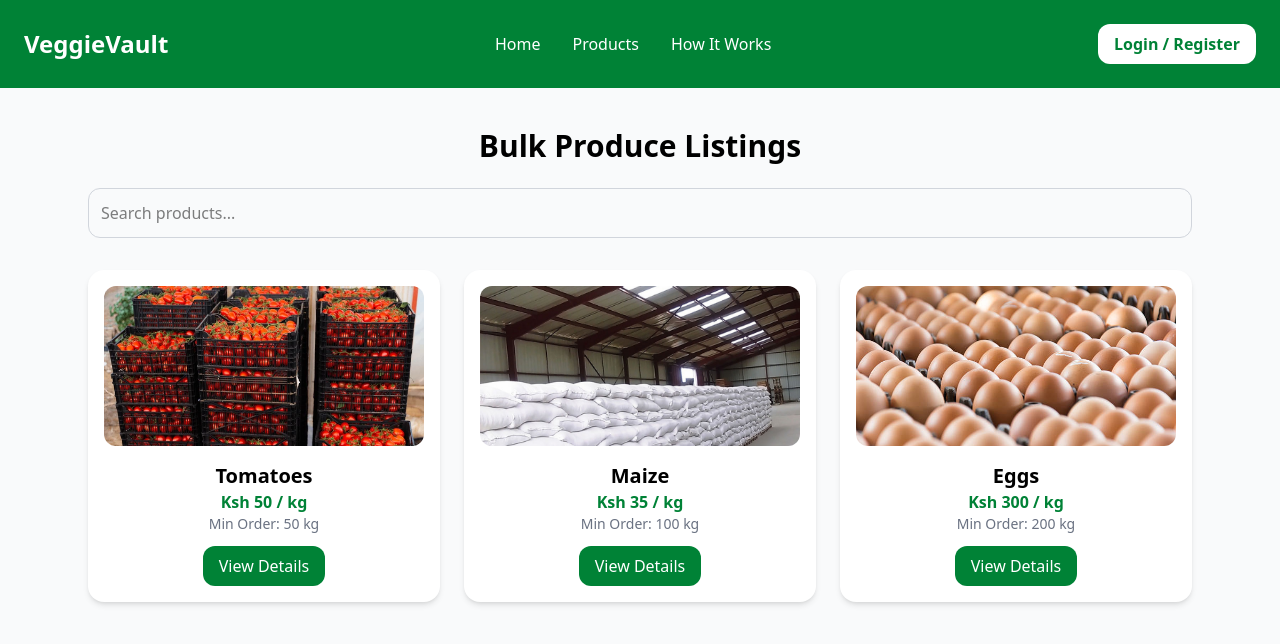
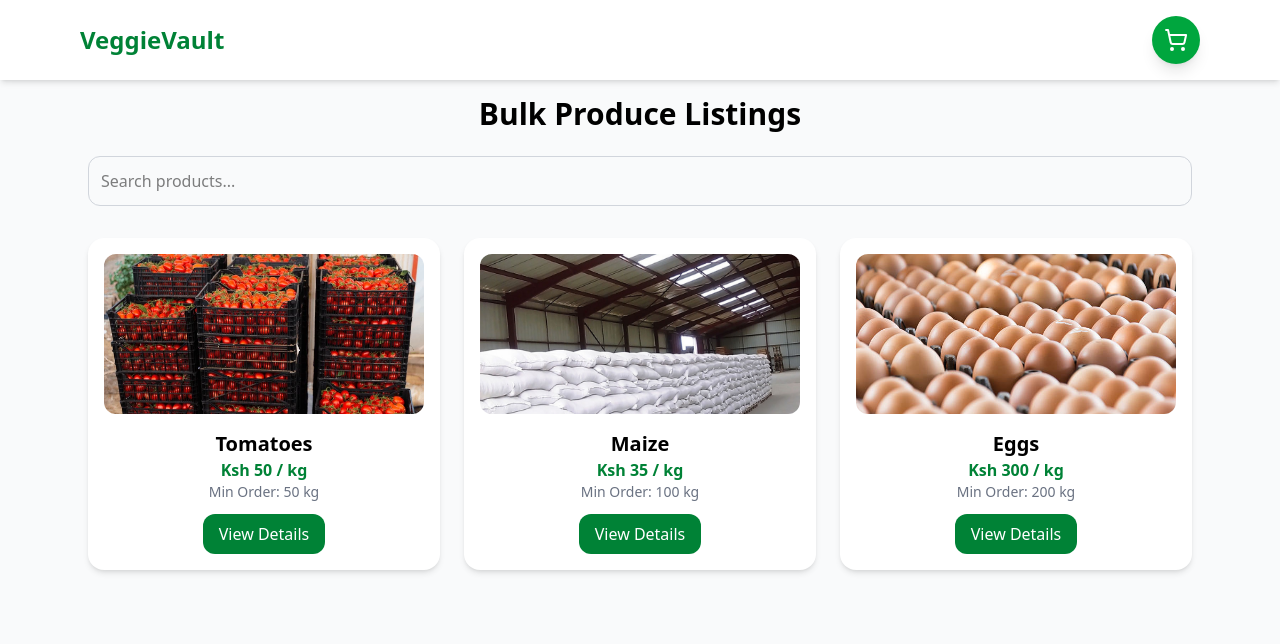
Before and after one commit to Nevv254/Veggie_Vault, a React (Vite) app: page /products in a window 1280 px wide. Shown: the top 644 px of the page. Built offline with nearby package versions, Linux system fonts and the light colour scheme.

Commit message:
install lucide react for mini side-bar

```diff
--- a/package.json
+++ b/package.json
@@ -12,6 +12,7 @@
   "dependencies": {
     "@tailwindcss/vite": "^4.1.12",
     "framer-motion": "^12.23.12",
+    "lucide-react": "^0.541.0",
     "react": "^19.1.1",
     "react-dom": "^19.1.1",
     "react-router-dom": "^7.8.2"
--- /dev/null
+++ b/src/components/MiniCart.jsx
@@ -0,0 +1,70 @@
+import { motion, AnimatePresence } from "framer-motion";
+import { X } from "lucide-react";
+
+export default function MiniCart({ isOpen, onClose, cart, onRemove }) {
+  return (
+    <AnimatePresence>
+      {isOpen && (
+        <>
+          {/* Background Overlay */}
+          <motion.div
+            className="fixed inset-0 bg-black/40 z-40"
+            initial={{ opacity: 0 }}
+            animate={{ opacity: 1 }}
+            exit={{ opacity: 0 }}
+            onClick={onClose}
+          />
+
+          {/* Sidebar */}
+          <motion.div
+            className="fixed top-0 right-0 w-80 h-full bg-white shadow-2xl z-50 flex flex-col"
+            initial={{ x: "100%" }}
+            animate={{ x: 0 }}
+            exit={{ x: "100%" }}
+            transition={{ type: "spring", stiffness: 300, damping: 30 }}
+          >
+            {/* Header */}
+            <div className="flex justify-between items-center p-4 border-b">
+              <h2 className="text-xl font-bold">Your Cart</h2>
+              <button onClick={onClose}>
+                <X className="w-6 h-6 text-gray-500 hover:text-gray-800" />
+              </button>
+            </div>
+
+            {/* Cart Items */}
+            <div className="flex-1 overflow-y-auto p-4 space-y-3">
+              {cart.length === 0 ? (
+                <p className="text-gray-500 text-center">Your cart is empty</p>
+              ) : (
+                cart.map(item => (
+                  <div key={item.id} className="flex items-center justify-between border p-2 rounded-lg shadow-sm">
+                    <img src={item.image} alt={item.name} className="w-12 h-12 object-cover rounded" />
+                    <div>
+                      <h3 className="font-semibold">{item.name}</h3>
+                      <p className="text-sm text-green-700">{item.price}</p>
+                    </div>
+                    <button
+                      onClick={() => onRemove(item.id)}
+                      className="text-red-500 hover:text-red-700 text-sm"
+                    >
+                      Remove
+                    </button>
+                  </div>
+                ))
+              )}
+            </div>
+
+            {/* Checkout Button */}
+            {cart.length > 0 && (
+              <div className="p-4 border-t">
+                <button className="w-full bg-green-600 text-white py-2 rounded-lg hover:bg-green-700 transition">
+                  Checkout
+                </button>
+              </div>
+            )}
+          </motion.div>
+        </>
+      )}
+    </AnimatePresence>
+  );
+}
--- a/src/components/NavBar.jsx
+++ b/src/components/NavBar.jsx
@@ -1,15 +1,27 @@
-export default function Navbar() {
+import { ShoppingCart } from "lucide-react";
+
+export default function Navbar({ cartCount, onCartClick }) {
   return (
-    <nav className="flex justify-between items-center p-6 bg-green-700 text-white">
-      <h1 className="text-2xl font-bold">VeggieVault</h1>
-      <ul className="hidden md:flex space-x-8">
-        <li><a href="#" className="hover:text-green-300">Home</a></li>
-        <li><a href="#" className="hover:text-green-300">Products</a></li>
-        <li><a href="#" className="hover:text-green-300">How It Works</a></li>
-      </ul>
-      <button className="bg-white text-green-700 px-4 py-2 rounded-xl font-semibold hover:bg-green-100">
-        Login / Register
-      </button>
+    <nav className="fixed top-0 left-0 right-0 bg-white shadow-md z-40">
+      <div className="max-w-6xl mx-auto flex justify-between items-center p-4">
+        {/* Logo */}
+        <h1 className="text-2xl font-bold text-green-700">VeggieVault</h1>
+
+        {/* Floating Cart Icon */}
+        <div className="relative">
+          <button
+            onClick={onCartClick}
+            className="p-3 rounded-full bg-green-600 hover:bg-green-700 transition shadow-lg"
+          >
+            <ShoppingCart className="text-white w-6 h-6" />
+          </button>
+          {cartCount > 0 && (
+            <span className="absolute -top-1 -right-1 bg-red-500 text-white text-xs font-bold px-2 py-0.5 rounded-full shadow">
+              {cartCount}
+            </span>
+          )}
+        </div>
+      </div>
     </nav>
   );
 }
--- a/src/pages/Products.jsx
+++ b/src/pages/Products.jsx
@@ -2,6 +2,7 @@ import { useState } from "react";
 import Navbar from "../components/NavBar";
 import ProductCard from "../components/ProductCard";
 import ProductModal from "../components/ProductModal";
+import MiniCart from "../components/MiniCart";
 
 export default function Products() {
   const allProducts = [
@@ -13,20 +14,25 @@ export default function Products() {
   const [search, setSearch] = useState("");
   const [selectedProduct, setSelectedProduct] = useState(null);
   const [cart, setCart] = useState([]);
+  const [isCartOpen, setIsCartOpen] = useState(false);
 
-  const filteredProducts = allProducts.filter((p) =>
+  const filteredProducts = allProducts.filter(p =>
     p.name.toLowerCase().includes(search.toLowerCase())
   );
 
   const handleAddToCart = (product) => {
-    setCart((prev) => [...prev, product]);
-    console.log("Cart Updated:", [...cart, product]); // Test log
+    setCart(prev => [...prev, product]);
+    setIsCartOpen(true); // Auto open cart when item is added
+  };
+
+  const handleRemoveFromCart = (id) => {
+    setCart(prev => prev.filter(item => item.id !== id));
   };
 
   return (
     <div className="min-h-screen bg-gray-50">
-      <Navbar />
-      <div className="max-w-6xl mx-auto py-10 px-6">
+      <Navbar cartCount={cart.length} onCartClick={() => setIsCartOpen(!isCartOpen)} />
+      <div className="max-w-6xl mx-auto py-24 px-6">
         <h1 className="text-3xl font-bold mb-6 text-center">Bulk Produce Listings</h1>
         <input
           type="text"
@@ -36,7 +42,7 @@ export default function Products() {
           className="w-full border border-gray-300 rounded-xl p-3 mb-8"
         />
         <div className="grid md:grid-cols-3 gap-6">
-          {filteredProducts.map((product) => (
+          {filteredProducts.map(product => (
             <ProductCard
               key={product.id}
               product={product}
@@ -49,7 +55,14 @@ export default function Products() {
       <ProductModal
         product={selectedProduct}
         onClose={() => setSelectedProduct(null)}
-        onAddToCart={handleAddToCart} // Pass to modal
+        onAddToCart={handleAddToCart}
+      />
+
+      <MiniCart
+        isOpen={isCartOpen}
+        onClose={() => setIsCartOpen(false)}
+        cart={cart}
+        onRemove={handleRemoveFromCart}
       />
     </div>
   );
```
Also changed, not shown: 1 other file (tests, documents, lock files or other folders).
